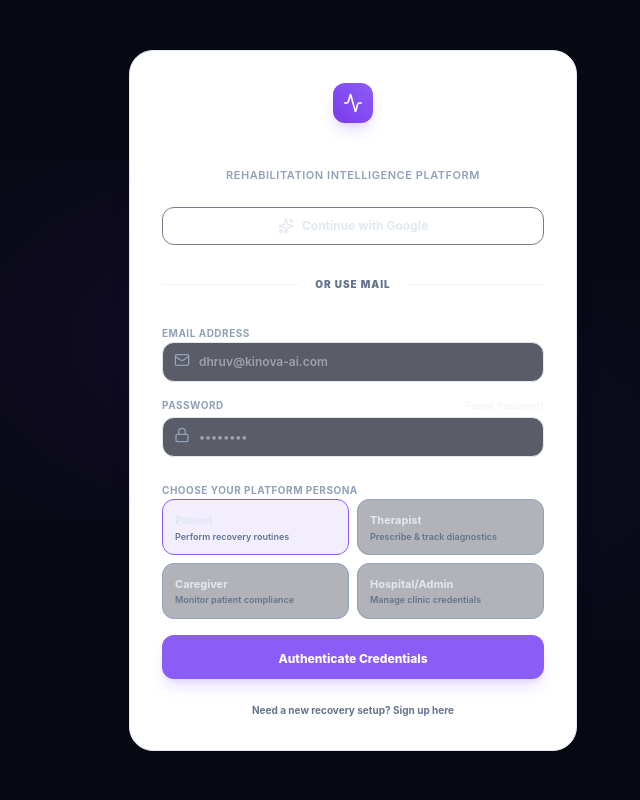
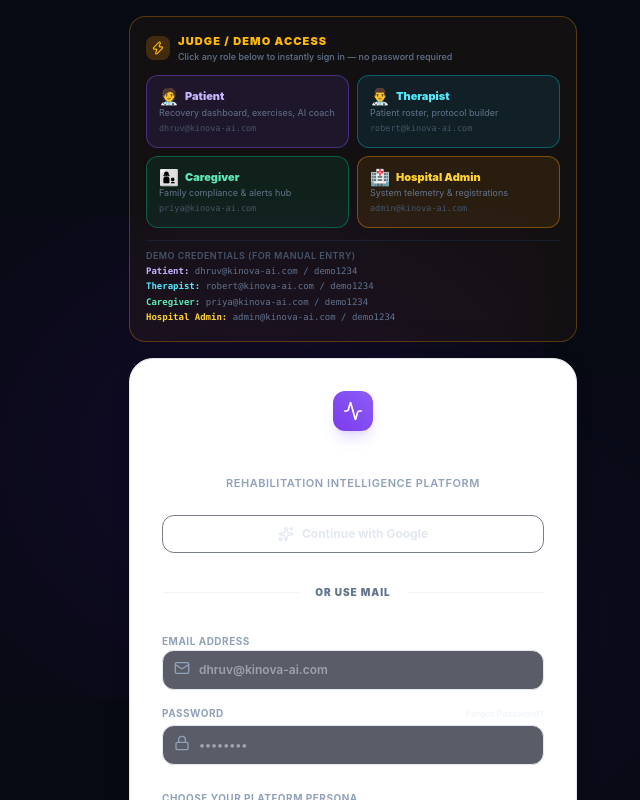
Before and after one commit to dacg13/Kinova-AI, a React (Vite) app: page /auth in a window 1280 px wide. Shown: the top 800 px of the page, without its empty margins (287-927 px from the left). Built offline with nearby package versions, Linux system fonts and the light colour scheme.

Commit message:
feat: add judge/demo access panel with one-click role login for all 4 personas

```diff
--- a/src/views/Auth.tsx
+++ b/src/views/Auth.tsx
@@ -2,8 +2,72 @@ import React, { useState, useEffect } from 'react';
 import { useNavigate, useSearchParams } from 'react-router-dom';
 import { motion } from 'framer-motion';
 import { useAuth, type UserRole } from '@/context/AuthContext';
-import { Activity, Mail, Lock, User, Sparkles } from 'lucide-react';
+import { Activity, Mail, Lock, User, Sparkles, Zap } from 'lucide-react';
 import { useNotifications } from '@/context/NotificationContext';
+
+interface DemoAccount {
+  role: UserRole;
+  name: string;
+  email: string;
+  password: string;
+  label: string;
+  desc: string;
+  color: string;
+  bg: string;
+  border: string;
+  emoji: string;
+}
+
+const DEMO_ACCOUNTS: DemoAccount[] = [
+  {
+    role: 'patient',
+    name: 'Dhruv Patel',
+    email: 'dhruv@kinova-ai.com',
+    password: 'demo1234',
+    label: 'Patient',
+    desc: 'Recovery dashboard, exercises, AI coach',
+    color: 'text-violet-300',
+    bg: 'bg-violet-500/10 hover:bg-violet-500/20',
+    border: 'border-violet-500/40 hover:border-violet-400/70',
+    emoji: '🧑‍⚕️',
+  },
+  {
+    role: 'therapist',
+    name: 'Dr. Robert Hayes',
+    email: 'robert@kinova-ai.com',
+    password: 'demo1234',
+    label: 'Therapist',
+    desc: 'Patient roster, protocol builder',
+    color: 'text-cyan-300',
+    bg: 'bg-cyan-500/10 hover:bg-cyan-500/20',
+    border: 'border-cyan-500/40 hover:border-cyan-400/70',
+    emoji: '👨‍⚕️',
+  },
+  {
+    role: 'caregiver',
+    name: 'Priya Patel',
+    email: 'priya@kinova-ai.com',
+    password: 'demo1234',
+    label: 'Caregiver',
+    desc: 'Family compliance & alerts hub',
+    color: 'text-emerald-300',
+    bg: 'bg-emerald-500/10 hover:bg-emerald-500/20',
+    border: 'border-emerald-500/40 hover:border-emerald-400/70',
+    emoji: '👩‍👦',
+  },
+  {
+    role: 'admin',
+    name: 'Admin User',
+    email: 'admin@kinova-ai.com',
+    password: 'demo1234',
+    label: 'Hospital Admin',
+    desc: 'System telemetry & registrations',
+    color: 'text-amber-300',
+    bg: 'bg-amber-500/10 hover:bg-amber-500/20',
+    border: 'border-amber-500/40 hover:border-amber-400/70',
+    emoji: '🏥',
+  },
+];
 
 export const Auth: React.FC = () => {
   const navigate = useNavigate();
@@ -39,7 +103,6 @@ export const Auth: React.FC = () => {
       showNotification('Please enter a username or email to proceed.', 'warning');
       return;
     }
-
     const username = name || email.split('@')[0] || 'User';
     login(username, selectedRole);
     showNotification(`Logged in successfully as ${username} (${selectedRole})`, 'success');
@@ -48,6 +111,11 @@ export const Auth: React.FC = () => {
   const handleGoogleLogin = () => {
     login('Dhruv Patel', 'patient');
     showNotification('Google authentication successful! Logged in as Dhruv Patel.', 'success');
+  };
+
+  const handleDemoLogin = (account: DemoAccount) => {
+    login(account.name, account.role);
+    showNotification(`🚀 Demo login successful! Welcome, ${account.name}.`, 'success');
   };
 
   const roleConfigs = [
@@ -64,12 +132,66 @@ export const Auth: React.FC = () => {
       <div className="absolute top-[20%] left-[20%] w-[45%] h-[45%] bg-radial from-violet-600/10 to-transparent pointer-events-none z-0" />
       <div className="absolute bottom-[20%] right-[20%] w-[45%] h-[45%] bg-radial from-brand-600/5 to-transparent pointer-events-none z-0" />
 
-      {/* Main Core Container */}
+      <div className="w-full max-w-md space-y-4 relative z-10">
+
+        {/* ── JUDGE / DEMO PANEL ── */}
+        <motion.div
+          initial={{ opacity: 0, y: -12 }}
+          animate={{ opacity: 1, y: 0 }}
+          transition={{ duration: 0.4 }}
+          className="rounded-2xl border border-amber-500/30 bg-amber-500/5 backdrop-blur-md p-4 space-y-3"
+        >
+          <div className="flex items-center gap-2">
+            <div className="flex items-center justify-center w-6 h-6 rounded-lg bg-amber-500/20">
+              <Zap className="h-3.5 w-3.5 text-amber-400" />
+            </div>
+            <div>
+              <p className="text-[11px] font-black uppercase tracking-widest text-amber-400">
+                Judge / Demo Access
+              </p>
+              <p className="text-[9px] text-slate-500 font-medium">
+                Click any role below to instantly sign in — no password required
+              </p>
+            </div>
+          </div>
+
+          <div className="grid grid-cols-2 gap-2">
+            {DEMO_ACCOUNTS.map((acc) => (
+              <motion.button
+                key={acc.role}
+                whileHover={{ scale: 1.02 }}
+                whileTap={{ scale: 0.97 }}
+                onClick={() => handleDemoLogin(acc)}
+                className={`group flex flex-col items-start p-3 rounded-xl border transition-all duration-200 cursor-pointer text-left ${acc.bg} ${acc.border}`}
+              >
+                <div className="flex items-center gap-1.5 mb-0.5">
+                  <span className="text-base leading-none">{acc.emoji}</span>
+                  <span className={`text-[11px] font-black ${acc.color}`}>{acc.label}</span>
+                </div>
+                <span className="text-[9px] text-slate-500 leading-tight">{acc.desc}</span>
+                <span className="text-[8.5px] text-slate-600 mt-1 font-mono truncate w-full">{acc.email}</span>
+              </motion.button>
+            ))}
+          </div>
+
+          <div className="border-t border-slate-800/60 pt-2 space-y-0.5">
+            <p className="text-[9px] text-slate-600 font-semibold uppercase tracking-wider">Demo Credentials (for manual entry)</p>
+            <div className="flex flex-wrap gap-x-4 gap-y-0.5">
+              {DEMO_ACCOUNTS.map((acc) => (
+                <span key={acc.role} className="text-[9px] text-slate-500 font-mono">
+                  <span className={`font-bold ${acc.color}`}>{acc.label}:</span> {acc.email} / {acc.password}
+                </span>
+              ))}
+            </div>
+          </div>
+        </motion.div>
+
+        {/* ── MAIN LOGIN CARD ── */}
         <motion.div
           initial={{ opacity: 0, y: 15 }}
           animate={{ opacity: 1, y: 0 }}
-        transition={{ duration: 0.4 }}
-        className="w-full max-w-md glass-card rounded-3xl p-6 md:p-8 space-y-6 relative z-10 bg-slate-900/35 border border-slate-800/60 shadow-2xl backdrop-blur-xl"
+          transition={{ duration: 0.4, delay: 0.1 }}
+          className="w-full glass-card rounded-3xl p-6 md:p-8 space-y-6 bg-slate-900/35 border border-slate-800/60 shadow-2xl backdrop-blur-xl"
         >
           {/* Brand Banner */}
           <div className="text-center space-y-1">
@@ -200,5 +322,6 @@ export const Auth: React.FC = () => {
           </div>
         </motion.div>
       </div>
+    </div>
   );
 };
```
Lines whose indentation alone changed are shown as unchanged.
